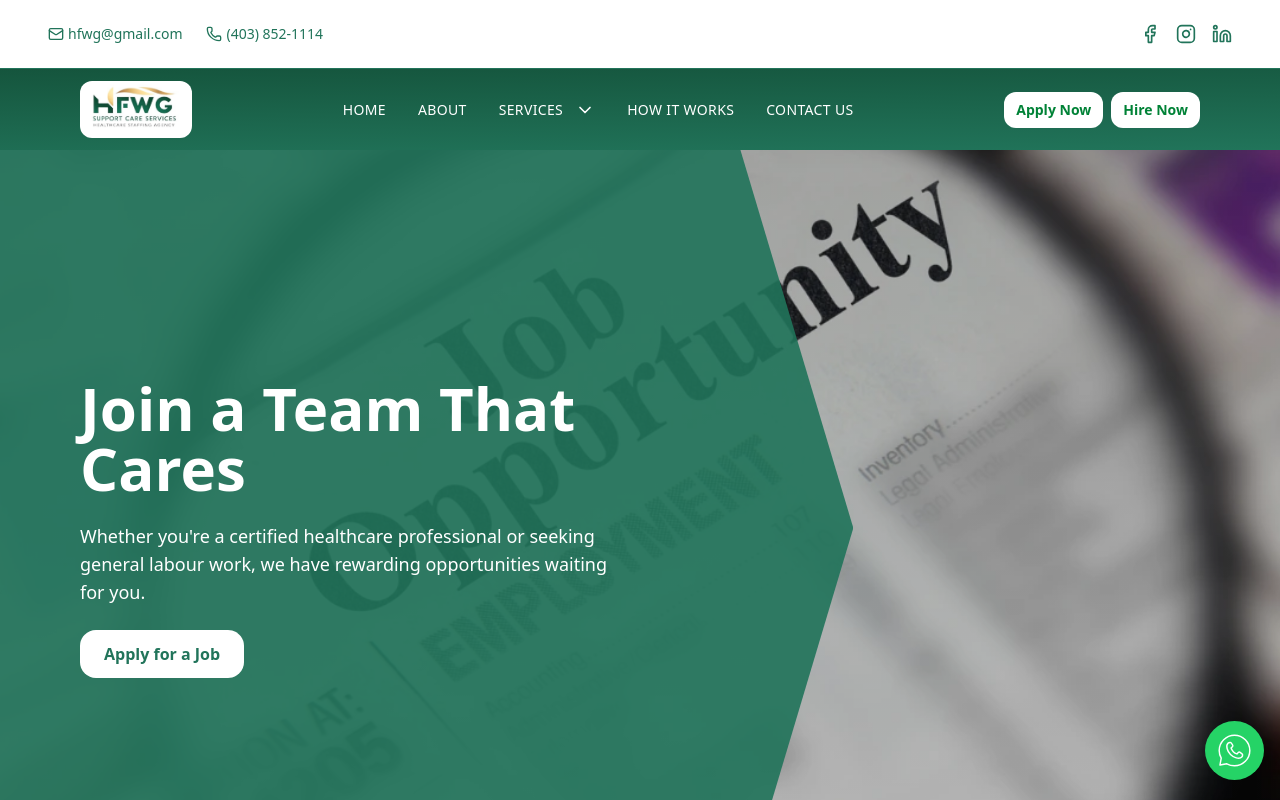
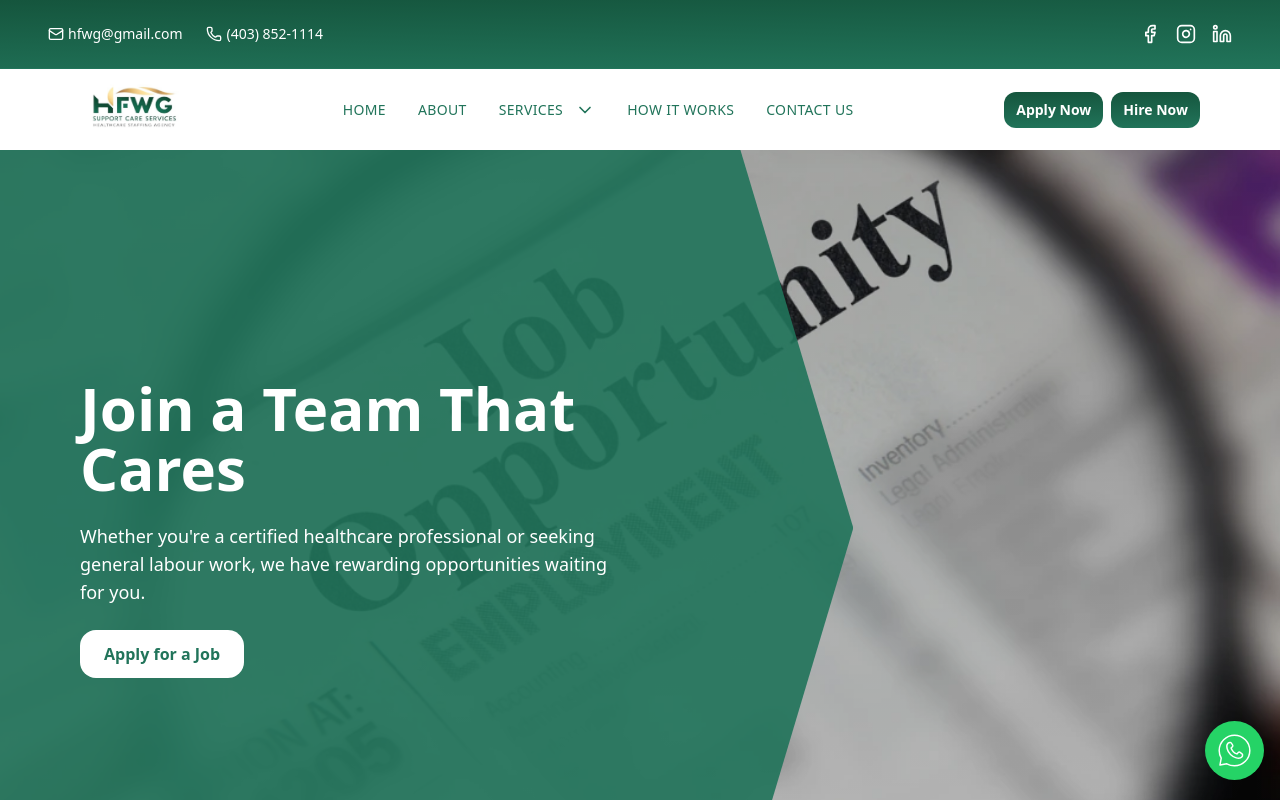
Before and after one commit to madnywebtech786/HFWG, a Next.js app: page / in a window 1280 px wide. Shown: the top 800 px of the page. Built offline with nearby package versions, Linux system fonts and the light colour scheme.

Commit message:
updated the colors for navbar and topbar

```diff
--- a/src/app/components/Navbar.js
+++ b/src/app/components/Navbar.js
@@ -66,11 +66,7 @@ export default function Navbar() {
     >
       <TopBar isScrolled={isScrolled} />
       <nav
-        className={` w-full flex items-center justify-between px-4 md:px-10 lg:px-20 transition-all duration-500 z-50 ${
-          isScrolled
-            ? "bg-white shadow-md backdrop-blur-lg py-3"
-            : "bg-primary-gradient py-3"
-        }`}
+        className={` w-full flex bg-white py-3 items-center justify-between px-4 md:px-10 lg:px-20 transition-all duration-500 z-50`}
       >
         {/* Logo */}
         <Image
@@ -88,9 +84,7 @@ export default function Navbar() {
               return (
                 <div
                   key={idx}
-                  className={`relative group ${
-                    isScrolled ? "text-primary" : "text-white"
-                  } `}
+                  className={`relative group text-primary `}
                 >
                   <a
                     href={link.path}
@@ -120,7 +114,7 @@ export default function Navbar() {
               <a
                 key={idx}
                 href={link.path}
-                className={`cursor-pointer ${isScrolled ? "text-primary" : ""}`}
+                className={`cursor-pointer text-primary`}
               >
                 {link.name}
               </a>
@@ -132,18 +126,14 @@ export default function Navbar() {
         <div className="hidden lg:flex items-center gap-2">
           <Link href={"/contact"}>
             <button
-              className={`cursor-pointer px-3 py-2 rounded-xl text-sm text-green-700 hover:scale-95 font-semibold transition-all duration-200  ${
-                isScrolled ? "bg-primary-gradient text-white" : "bg-white"
-              }`}
+              className={`cursor-pointer px-3 py-2 rounded-xl text-sm bg-primary-gradient text-white hover:scale-95 font-semibold transition-all duration-200  `}
             >
               Apply Now
             </button>
           </Link>
           <Link href={"/contact?role=employer"}>
             <button
-              className={`cursor-pointer px-3 py-2 rounded-xl text-sm text-green-700 hover:scale-95 font-semibold transition-all duration-200  ${
-                isScrolled ? "bg-primary-gradient text-white" : "bg-white"
-              }`}
+              className={`cursor-pointer px-3 py-2 rounded-xl text-sm bg-primary-gradient text-white hover:scale-95 font-semibold transition-all duration-200  `}
             >
               Hire Now
             </button>
@@ -152,9 +142,7 @@ export default function Navbar() {
 
         {/* Mobile Toggle */}
         <div
-          className={`flex items-center gap-3 lg:hidden ${
-            isScrolled ? "text-primary" : "text-white"
-          } `}
+          className={`flex items-center gap-3 text-primary lg:hidden `}
         >
           <svg
             onClick={() => setIsMenuOpen(!isMenuOpen)}
--- a/src/app/sections/TopBar.js
+++ b/src/app/sections/TopBar.js
@@ -1,7 +1,7 @@
 import { Phone, Mail, Facebook, Instagram, Linkedin } from "lucide-react";
 
-const TopBar = ({isScrolled}) => (
-  <div className={`${isScrolled?"bg-primary-gradient !text-white":"bg-white !text-primary"} backdrop-blur-sm py-2 text-sm border-b border-primary  dark:!text-white`}>
+const TopBar = () => (
+  <div className={`bg-primary-gradient !text-white backdrop-blur-sm py-2 text-sm border-b border-primary  dark:!text-white`}>
     <div className="w-full p-4 md:px-8 lg:px-12 2xl:px-20 flex flex-wrap justify-between items-center">
       <div className="flex space-x-6">
         <a
```
